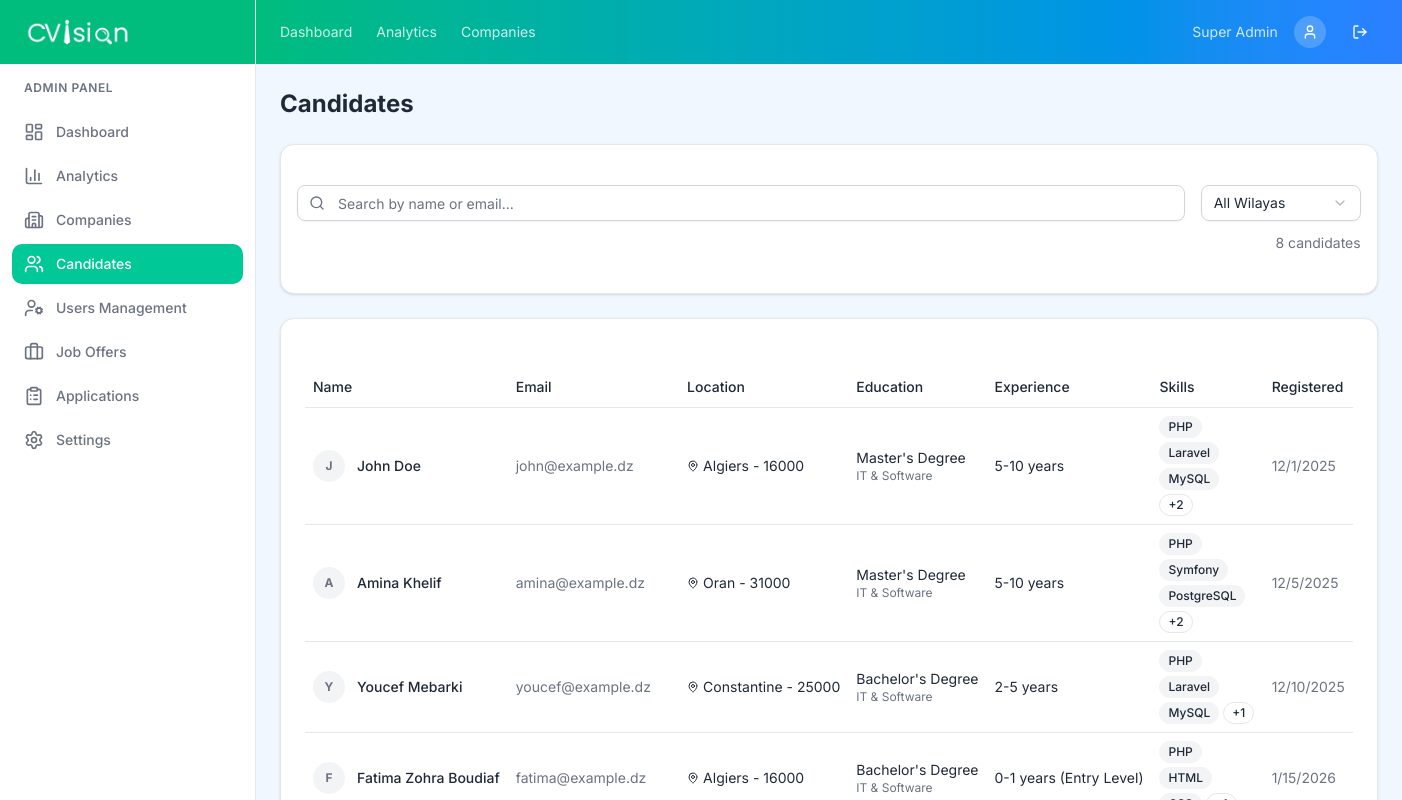
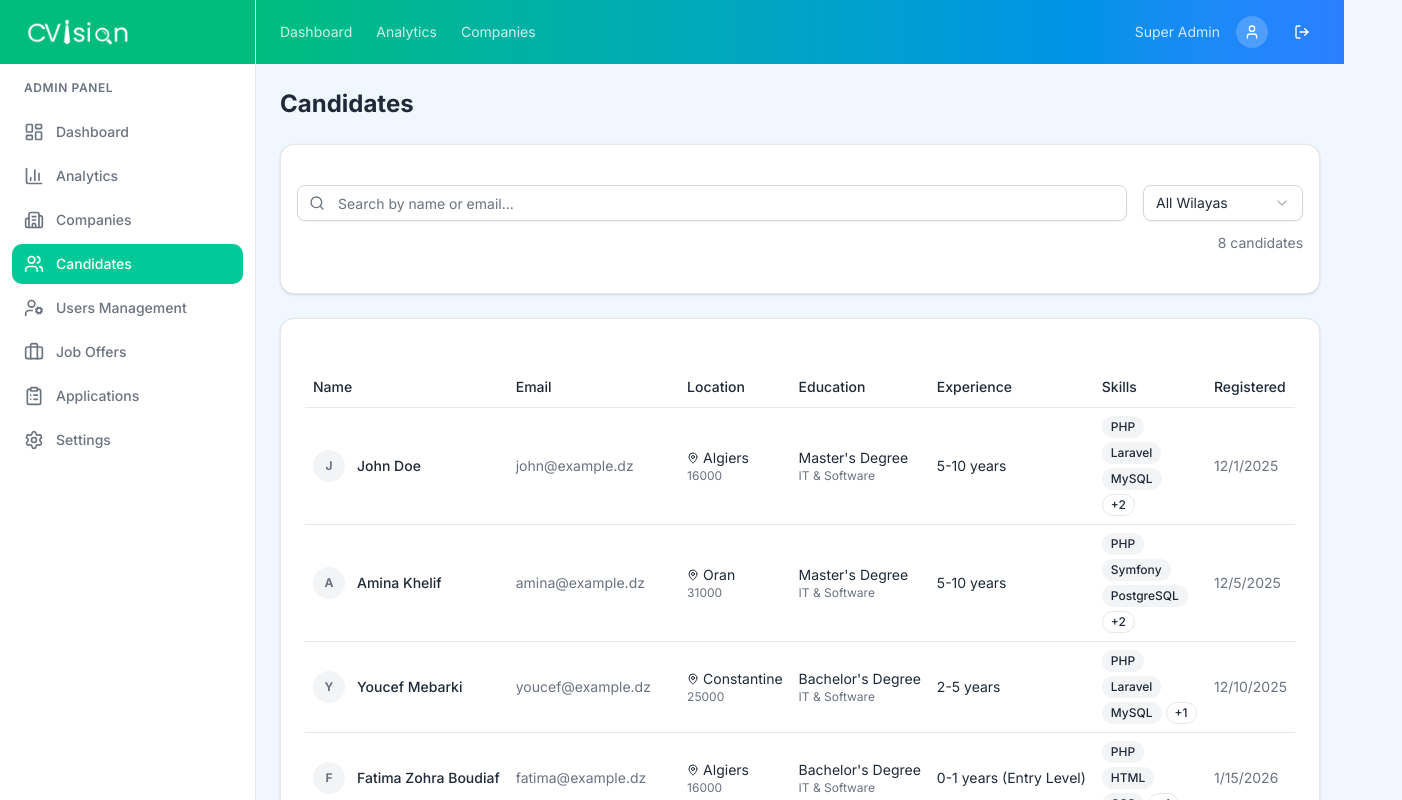
Before and after one commit to Douaa-code/cvision-frontend, a Next.js app: page /admin/candidates in a window 1280 px wide. Shown: the top 800 px of the page, 1402 px wide, since content can reach past the window. Built offline with nearby package versions, Linux system fonts and the light colour scheme.

Commit message:
fix(admin): show postal code below wilaya in muted text in candidates table
Co-Authored-By: Claude Sonnet 4.6 <noreply@anthropic.com>

```diff
--- a/app/(admin)/admin/candidates/page.tsx
+++ b/app/(admin)/admin/candidates/page.tsx
@@ -108,9 +108,10 @@ export default function CandidatesListPage() {
                     </TableCell>
                     <TableCell className="text-sm text-muted-foreground">{c.email}</TableCell>
                     <TableCell>
-                      <span className="flex items-center gap-1 text-sm">
-                        <MapPin className="w-3 h-3" />{c.wilaya}{c.postalCode ? ` - ${c.postalCode}` : ""}
-                      </span>
+                      <div>
+                        <p className="text-sm flex items-center gap-1"><MapPin className="w-3 h-3" />{c.wilaya}</p>
+                        {c.postalCode && <p className="text-xs text-muted-foreground">{c.postalCode}</p>}
+                      </div>
                     </TableCell>
                     <TableCell>
                       <div>
```
